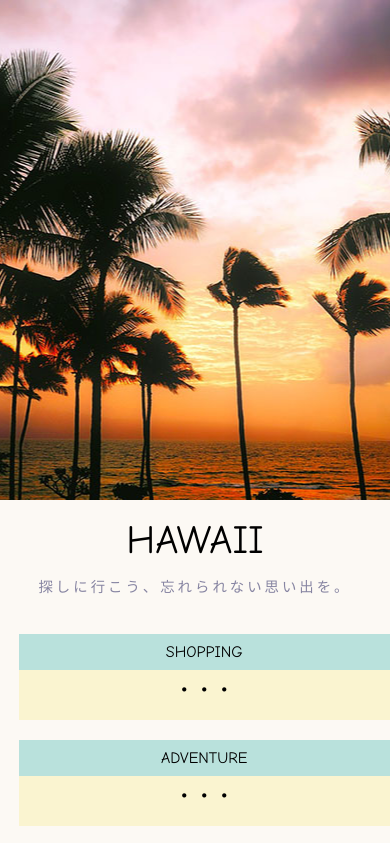
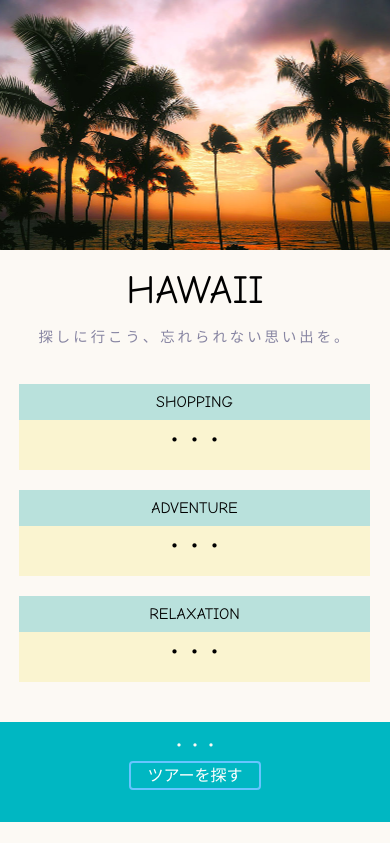
Before and after one commit to nanako315/responsive-site, a plain HTML site: page index.html in a window 390 px wide. Shown: the top 843 px of the page. Drawn offline with nearby package versions, Linux system fonts and the light colour scheme.

Commit message:
first commit

```diff
--- a/css/style.css
+++ b/css/style.css
@@ -33,16 +33,24 @@ header{
 
   }
   .image{
-      height:250px;
+      max-height:250px;
       width:100%;
   }
   .box{
       text-align:center;
-      width:95%;
+      width:90%;
   }
 
 }
 
+
+.image{
+    background-image: url("../images/img_hawaii.jpg");
+  height: 500px;
+  width: 100%;
+  background-size: cover;
+  background-position: center center;
+}
 .button {
     display: inline-block;
     padding: 0.3em 1em;
@@ -89,14 +97,6 @@ h2{
     font-family: 'Segoe Print','Bradley Hand' sans-serif;
 }
 
-.image{
-    background-image: url("../images/img_hawaii.jpg");
-  height: 500px;
-  width: 100%;
-  background-size: cover;
-  background-position: center center;
-}
-
 .point{
     background-color:#B9E1DC;
     width:100%;
```
